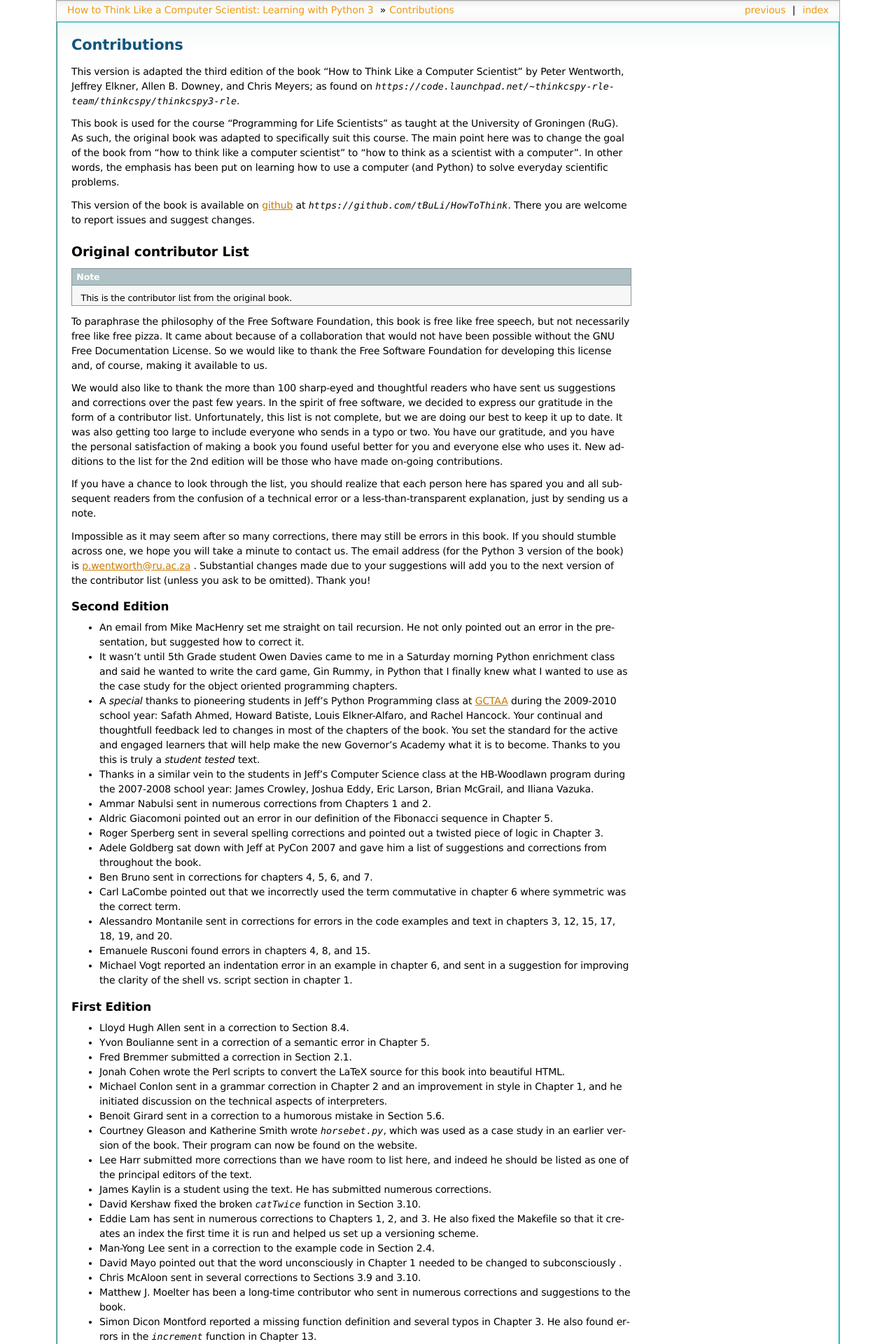
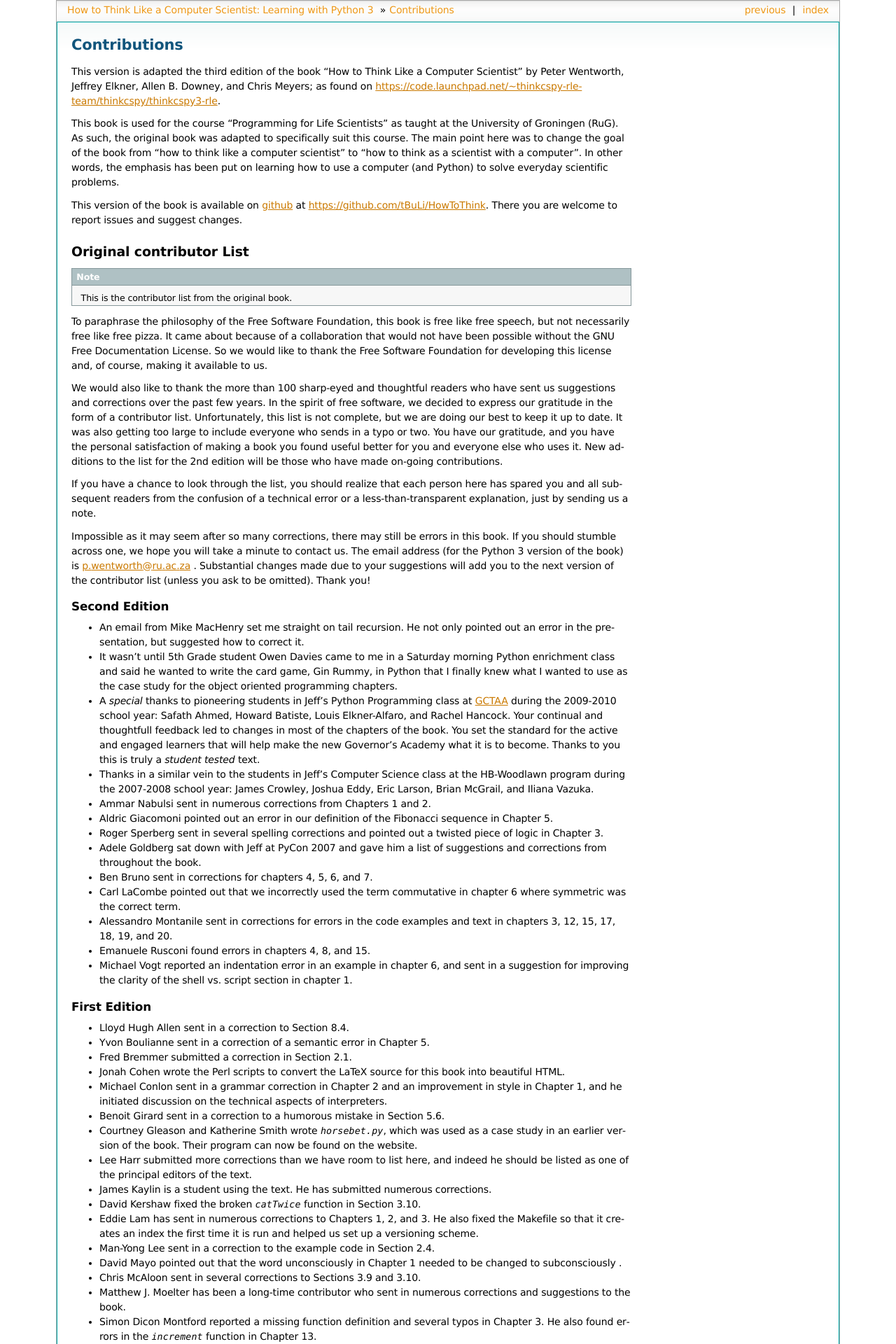
Before and after one commit to HowToThink/HowToThink, a Sphinx documentation site: the page built from source/contrib.rst, in a window 1280 px wide. Shown: the top 1920 px of the page at 70% size. Built offline with Sphinx 7.4.7, drawn with Linux system fonts in a browser that asks for light colours; formulas are drawn with MathJax 3.

Commit message:
Fix stupid mistakes with URL

```diff
--- a/source/contrib.rst
+++ b/source/contrib.rst
@@ -4,7 +4,7 @@ Contributions
 This version is adapted the third edition of the book "How to Think Like
 a Computer Scientist" by Peter Wentworth, Jeffrey Elkner, Allen B. Downey, and
 Chris Meyers; as found on
-`https://code.launchpad.net/~thinkcspy-rle-team/thinkcspy/thinkcspy3-rle`.
+`<https://code.launchpad.net/~thinkcspy-rle-team/thinkcspy/thinkcspy3-rle>`_.
 
 This book is used for the course "Programming for Life Scientists" as taught at
 the University of Groningen (RuG). As such, the original book was adapted to
@@ -16,8 +16,8 @@ problems.
 
 This version of the book is available on `github
 <https://github.com/tBuLi/HowToThink>`_ at
-`https://github.com/tBuLi/HowToThink`. There you are welcome to report issues
-and suggest changes.
+`<https://github.com/tBuLi/HowToThink>`_. There you are welcome to report
+issues and suggest changes.
 
 Original contributor List
 -------------------------
```
